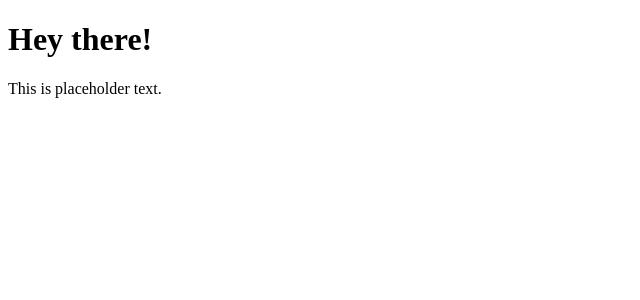
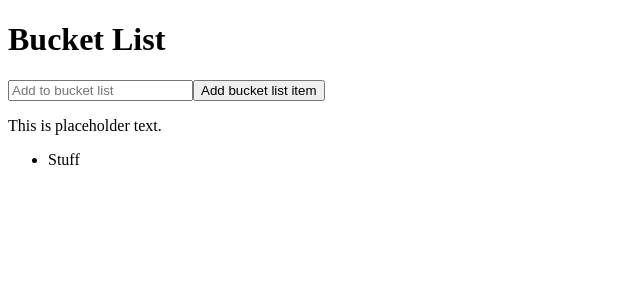
Before and after one commit to Axeljk/uw_m20_bucket_list, a React (Create React App) app: page / in a window 1280 px wide. Shown: the top 300 px of the page, without its empty margins (0-640 px from the left). Built offline with nearby package versions, Linux system fonts and the light colour scheme.

Commit message:
Adds components for the form for adding/editing bucket items, as well as the list of bucket items.

```diff
--- a/src/App.js
+++ b/src/App.js
@@ -1,9 +1,7 @@
 import Bucket from "./components/Bucket";
 
-function App() {
+export default function App() {
 	return (
 		<Bucket />
 	);
-}
-
-export default App;
+};
--- a/src/components/Bucket/index.js
+++ b/src/components/Bucket/index.js
@@ -1,12 +1,31 @@
 import React, { useState } from "react";
+import Form from "../Form";
+import BucketItem from "../BucketItem";
 
 export default function Bucket() {
+	// Bucket state.
 	const [bucket, setBucket] = useState([]);
+//	setBucket((prev) => prev.map((item) => item.id == itemId ? newValue : item ));
 
+	// Bucket item fuctions.
+	const addBucketItem = (item) => {
+
+	};
+	const removeBucketItem = (id) => {
+
+	};
+	const editBucketItem = (itemId, newValue) => {
+
+	}
+
+
+	// What's rendered.
 	return (
 		<>
-			<h1>Hey there!</h1>
+			<h1>Bucket List</h1>
+			<Form onSubmit={addBucketItem} />
 			<p>This is placeholder text.</p>
+			<BucketItem bucket={bucket} removeBucketItem={removeBucketItem} editBucketItem={editBucketItem} />
 		</>
 	);
 }
--- /dev/null
+++ b/src/components/BucketItem/index.js
@@ -0,0 +1,21 @@
+import React, { useState } from "react";
+
+export default function BucketItem(props) {
+	const [edit, setEdit] = useState({
+		id: null,
+		value: ""
+	});
+
+	// Submitting edited bucket item.
+	const submitUpdate = (value) => {
+
+	};
+
+	return (
+		<ul>
+			<li>
+				Stuff
+			</li>
+		</ul>
+	);
+};
--- /dev/null
+++ b/src/components/Form/index.js
@@ -0,0 +1,31 @@
+import React, { useState } from "react";
+
+export default function Form(props) {
+	// Form state.
+	const [input, setInput] = useState("");
+
+	// Submit button click.
+	const handleSubmit = (event) => {
+		event.preventDefault();
+
+		props.onSubmit({
+			id: 1,
+			text: input
+		});
+
+		setInput("");
+	};
+
+	// Updates input field with key input.
+	const handleInput = (event) => setInput(event.target.value);
+
+	// Form render.
+	return (
+		<>
+			<form className="bucket-form" onSubmit={handleSubmit}>
+				<input type="text" placeholder="Add to bucket list" value={input} name="text" className="bucket-input" onChange={handleInput}></input>
+				<button className="bucket-button">Add bucket list item</button>
+			</form>
+		</>
+	);
+}
```
Also changed, not shown: src/logo.svg (deleted).
